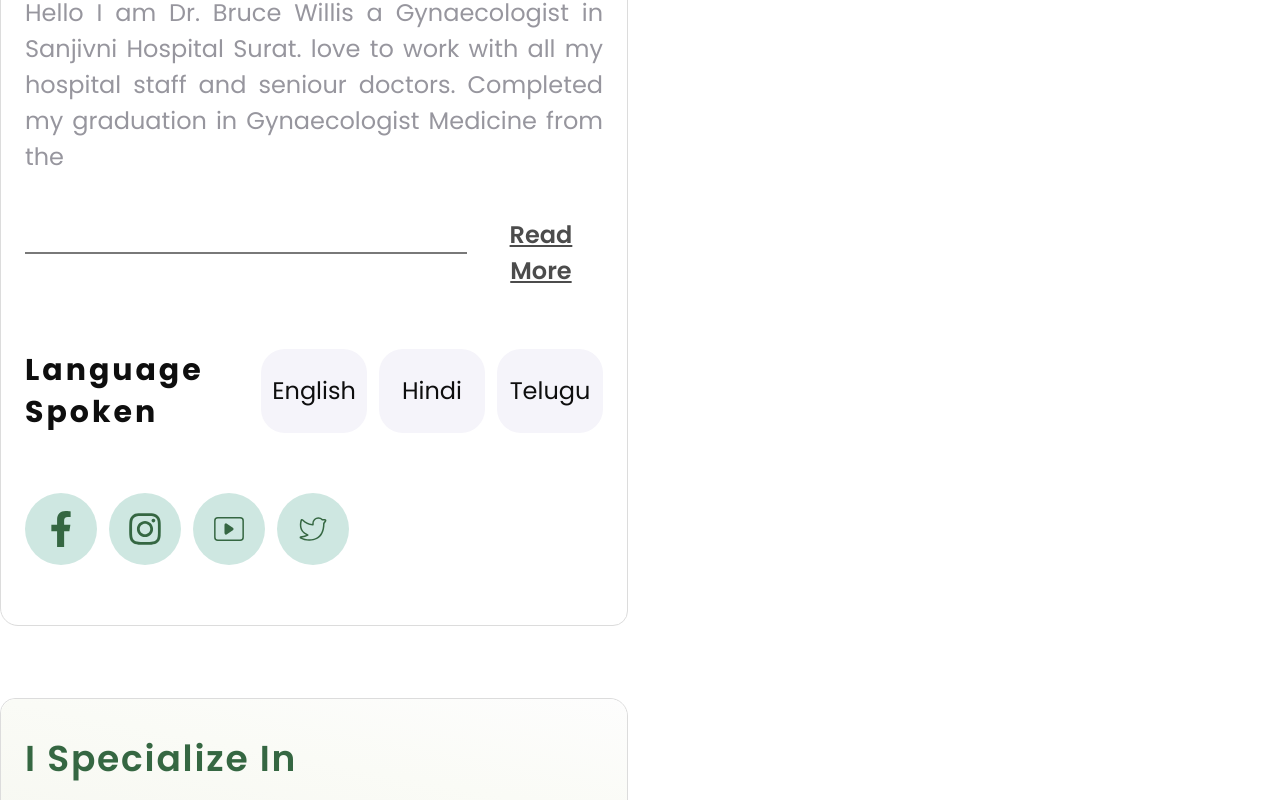
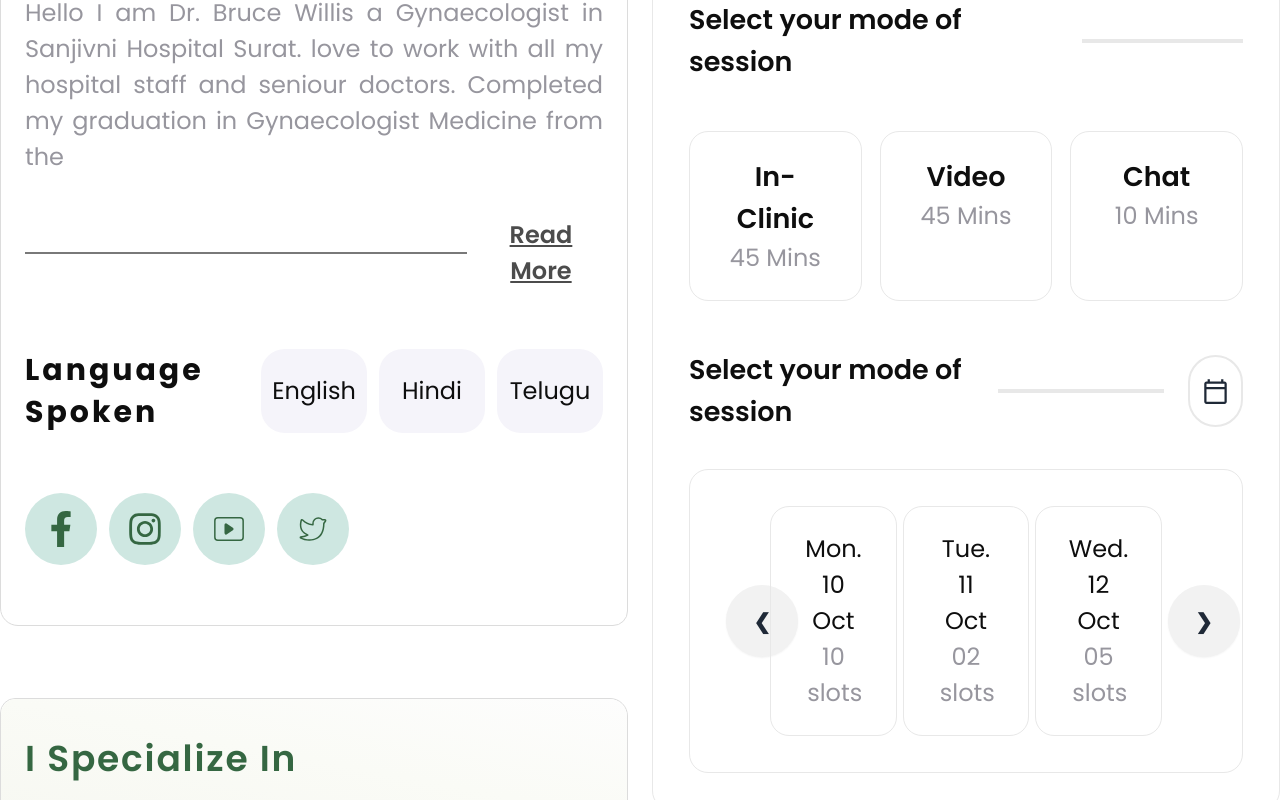
Before and after one commit to subroto23/jobTask-Doctor, a React (Vite) app: page /find-doctors in a window 1280 px wide. Shown: the part 820-1620 px from the top of the page. Built offline with nearby package versions, Linux system fonts and the light colour scheme.

Commit message:
Right Side Coloumn

```diff
--- /dev/null
+++ b/src/components/RightSide/HorizentalScrollinfgCard/HoeizontialScrollingCard.tsx
@@ -0,0 +1,77 @@
+import { useState } from "react";
+
+const HoeizontialScrollingCard = () => {
+  const [selectedButton, setSelectedButton] = useState("");
+  const handleButtonClick = (buttonName: string) => {
+    setSelectedButton(buttonName);
+  };
+  const handleActiveButton = (
+    title: string,
+    details: string,
+    btnNumber: number,
+    style?: string
+  ) => {
+    return (
+      <>
+        <div
+          className={`${
+            selectedButton === `button${btnNumber}`
+              ? "bg-[#F2FBF2] border-[#3A643B] text-skin-primary"
+              : ""
+          } border-skin-border-secoundry border rounded-[19px]`}
+          onClick={() => handleButtonClick(`button${btnNumber}`)}
+        >
+          <div className="cursor-pointer border-skin-border-secoundry px-6 py-4">
+            <h1 className="text-skin-secoundry  text-center flex gap-1 justify-center items-center">
+              {title}
+            </h1>
+            <p
+              className={`${
+                selectedButton === `button${btnNumber}`
+                  ? "bg-[#F2FBF2] border-[#3A643B] text-skin-primary font-semibold"
+                  : ""
+              }text-skin-muted text-center ${style}`}
+            >
+              {details}
+            </p>
+          </div>
+        </div>
+      </>
+    );
+  };
+  return (
+    <div className="grid md:grid-cols-11 items-center gap-1">
+      <div>
+        <a href="#slide4" className="btn btn-circle">
+          ❮
+        </a>
+      </div>
+      <div className="col-span-3">
+        {handleActiveButton("Mon. 10 Oct", "10 slots", 1)}
+      </div>
+      <div className="col-span-3">
+        {handleActiveButton(
+          "Tue. 11 Oct",
+          "02 slots",
+          2,
+          "text-skin-info fonst-bold"
+        )}
+      </div>
+      <div className="col-span-3">
+        {handleActiveButton(
+          "Wed. 12 Oct",
+          "05 slots",
+          3,
+          "text-skin-danger fonst-bold"
+        )}
+      </div>
+      <div>
+        <a href="#slide2" className="btn btn-circle">
+          ❯
+        </a>
+      </div>
+    </div>
+  );
+};
+
+export default HoeizontialScrollingCard;
--- /dev/null
+++ b/src/components/RightSide/ModeSession/ModeSessionButton.tsx
@@ -0,0 +1,56 @@
+import { useState } from "react";
+import { MdVerified } from "react-icons/md";
+
+export const ModeSessionButton = () => {
+  const [selectedButton, setSelectedButton] = useState("");
+
+  const handleButtonClick = (buttonName: string) => {
+    setSelectedButton(buttonName);
+  };
+
+  const handleActiveButton = (
+    title: string,
+    details: string,
+    btnNumber: number
+  ) => {
+    return (
+      <>
+        <div
+          className={`${
+            selectedButton === `button${btnNumber}`
+              ? "bg-[#F2FBF2] border-[#3A643B] text-skin-primary"
+              : ""
+          } border-skin-border-secoundry border rounded-[19px]`}
+          onClick={() => handleButtonClick(`button${btnNumber}`)}
+        >
+          <div className="cursor-pointer border-skin-border-secoundry px-6 py-4">
+            <h1 className="text-skin-secoundry text-lg text-center font-semibold flex gap-1 justify-center items-center">
+              {title}
+              {selectedButton === `button${btnNumber}` && (
+                <span>
+                  <MdVerified className="text-skin-secoundry text-lg" />
+                </span>
+              )}
+            </h1>
+            <p
+              className={`${
+                selectedButton === `button${btnNumber}`
+                  ? "bg-[#F2FBF2] border-[#3A643B] text-skin-primary font-semibold"
+                  : ""
+              }text-skin-muted text-center`}
+            >
+              {details}
+            </p>
+          </div>
+        </div>
+      </>
+    );
+  };
+  return (
+    <div className="grid md:grid-cols-3 grid-cols-1 mt-8 gap-3">
+      {handleActiveButton("In-Clinic", "45 Mins", 1)}
+      {handleActiveButton("Video", "45 Mins", 2)}
+      {handleActiveButton("Chat", "10 Mins", 3)}
+    </div>
+  );
+};
--- /dev/null
+++ b/src/components/RightSide/PickTime/PickTimeSlot.tsx
@@ -0,0 +1,25 @@
+import { MdOutlineCalendarToday } from "react-icons/md";
+import HoeizontialScrollingCard from "../HorizentalScrollinfgCard/HoeizontialScrollingCard";
+const PickTimeSlot = () => {
+  return (
+    <div>
+      <div className="mt-8 flex items-center gap-4">
+        <h1 className="text-lg text-skin-secoundry font-semibold">
+          Select your mode of session
+        </h1>
+        <hr className="border-2 border-[#E8E8E8] w-[40%]" />
+        <div className="border-2 border-skin-border-secoundry rounded-full w-12 h-12 flex items-center justify-center">
+          <span>
+            <MdOutlineCalendarToday className="text-lg" />
+          </span>
+        </div>
+        {/* Carosol Button */}
+      </div>
+      <div className="flex items-center justify-between border-skin-border-secoundry border p-6 rounded-[19px] mt-6">
+        <HoeizontialScrollingCard />
+      </div>
+    </div>
+  );
+};
+
+export default PickTimeSlot;
--- a/src/index.css
+++ b/src/index.css
@@ -22,5 +22,7 @@
     --color-icon-star: 246, 151, 33, 1;
     --color-danger: 244, 86, 83;
     --color-info: 217, 186, 59;
+    --color--right-side-border:232,232,232;
+
   }
 }
--- a/src/pages/FindDoctors.tsx
+++ b/src/pages/FindDoctors.tsx
@@ -2,6 +2,8 @@ import DoctorAppoinmentBanner from "../components/Banner/DoctorAppoinmentBanner"
 import ConcernsTreat from "../components/ConcernsTreat/ConcernsTreat";
 import DoctorProfileCard from "../components/DoctorProfile/DoctorProfileCard";
 import Reviews from "../components/Reviews/Reviews";
+import { ModeSessionButton } from "../components/RightSide/ModeSession/ModeSessionButton";
+import PickTimeSlot from "../components/RightSide/PickTime/PickTimeSlot";
 import SpecializeSection from "../components/SpecializeSection/SpecializeSection";
 import WorkAndExprience from "../components/WorkAndExpreince/WorkAndExprience";
 
@@ -17,6 +19,28 @@ const FindDoctors = () => {
           <WorkAndExprience />
           <Reviews />
         </div>
+        {/* Right Side Bar */}
+        <div>
+          <div className=" border-skin-border-secoundry border p-6 rounded-[19px]">
+            <div className="flex items-center justify-between border-skin-border-secoundry border p-6 rounded-[19px]">
+              <h1 className="text-xl text-skin-secoundry font-semibold">
+                Appointment Fee
+              </h1>
+              <span className="text-skin-primary text-xl font-semibold">
+                ₹699.00
+              </span>
+            </div>
+            <div className="mt-8 flex items-center gap-4">
+              <h1 className="text-lg text-skin-secoundry font-semibold">
+                Select your mode of session
+              </h1>
+              <hr className="border-2 border-[#E8E8E8] w-[30%]" />
+            </div>
+            {/*  */}
+            <ModeSessionButton />
+            <PickTimeSlot />
+          </div>
+        </div>
       </div>
     </>
   );
--- a/tailwind.config.js
+++ b/tailwind.config.js
@@ -45,6 +45,7 @@ export default {
       borderColor: {
         skin: {
           "border-primary": WithOpacity("--color-border-primary"),
+          "border-secoundry":WithOpacity("--color--right-side-border"),
         },
       },
     },
```
Also changed, not shown: package.json (+5 -2 lines), src/components/Banner/DoctorAppoinmentBanner.tsx (line endings or trailing spaces), 1 other file (tests, documents, lock files or other folders).
